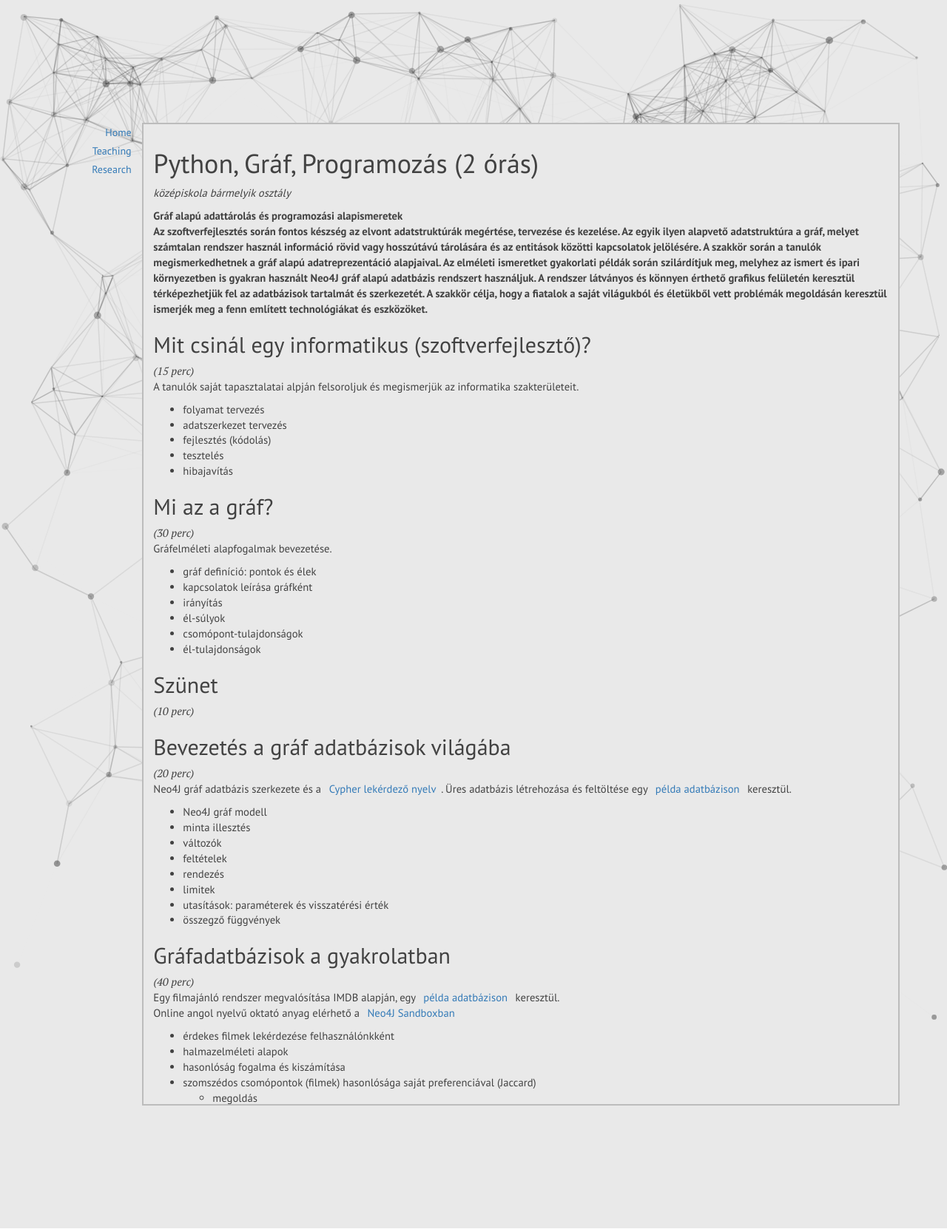
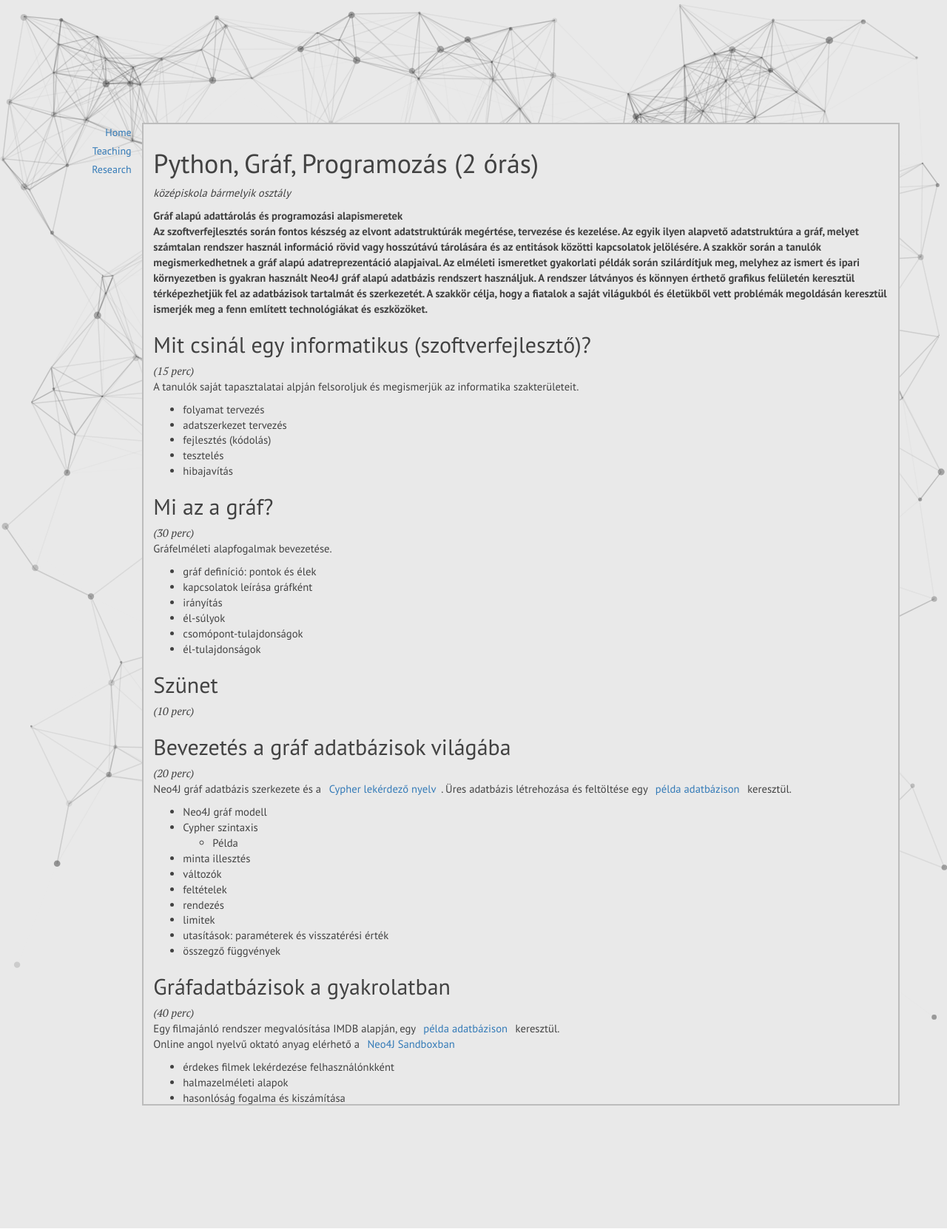
Before and after one commit to geryxyz/geryxyz, a Jekyll site: the page built from content/pgp/secondary-2h.html, in a window 1280 px wide. Shown: the whole page at 74% size. Built offline with Jekyll 4.4.1, drawn with Linux system fonts in a browser that asks for light colours; nearby versions of some CDN libraries; library files that are not in the unit come from our copies.

Commit message:
dissecting a Cypher statement

```diff
--- a/content/pgp/secondary-2h.html
+++ b/content/pgp/secondary-2h.html
@@ -35,6 +35,19 @@
 <p class="overview"><span class="emph">(20 perc)</span><br/>Neo4J gráf adatbázis szerkezete és a <a href="https://neo4j.com/developer/cypher-query-language/">Cypher lekérdező nyelv</a>. Üres adatbázis létrehozása és feltöltése egy <a href="https://neo4j.com/sandbox-v2/">példa adatbázison</a> keresztül.</p>
 <ul>
   <li>Neo4J gráf modell</li>
+  <li>Cypher szintaxis
+    <ul>
+      <li><details><summary>Példa</summary><p class="code">
+        MATCH (m:Movie)<-[:RATED]-(u:User) <span class="comment">//Search for an existing graph pattern</span></br>
+        WHERE m.title CONTAINS "Matrix" <span class="comment">//Filter matching paths to only those matching a predicate</span></br>
+        WITH m.title AS movie, COUNT(*) AS reviews <span class="comment">//Count number of paths matched for each movie</span></br>
+        RETURN movie, reviews <span class="comment">//Specify columns to be returned by the statement</span></br>
+        ORDER BY reviews DESC <span class="comment">//Order by number of reviews, in descending order</span></br>
+        LIMIT 5; <span class="comment">//Only return first five records</span></br>
+        </p></details>
+      </li>
+    </ul>
+  </li>
   <li>minta illesztés</li>
   <li>változók</li>
   <li>feltételek</li>
```
